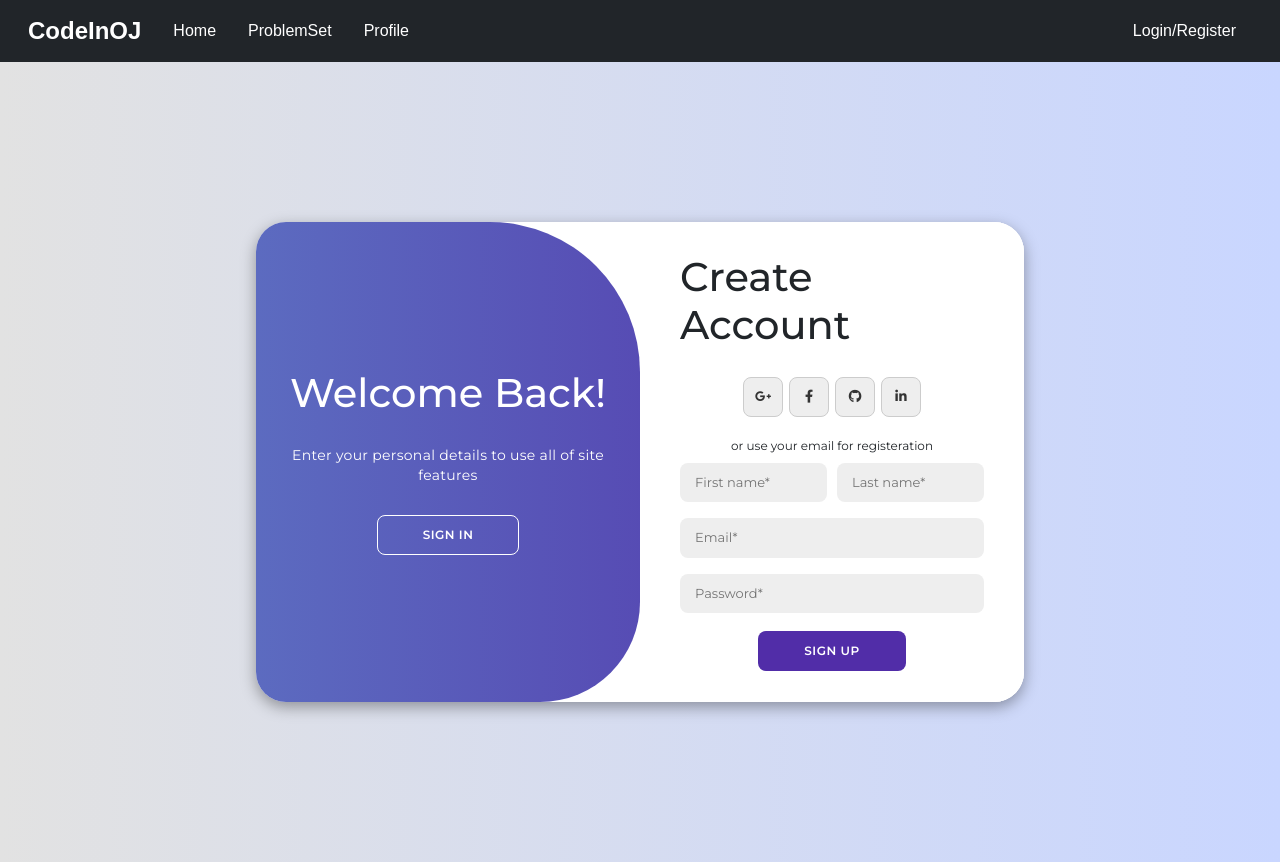
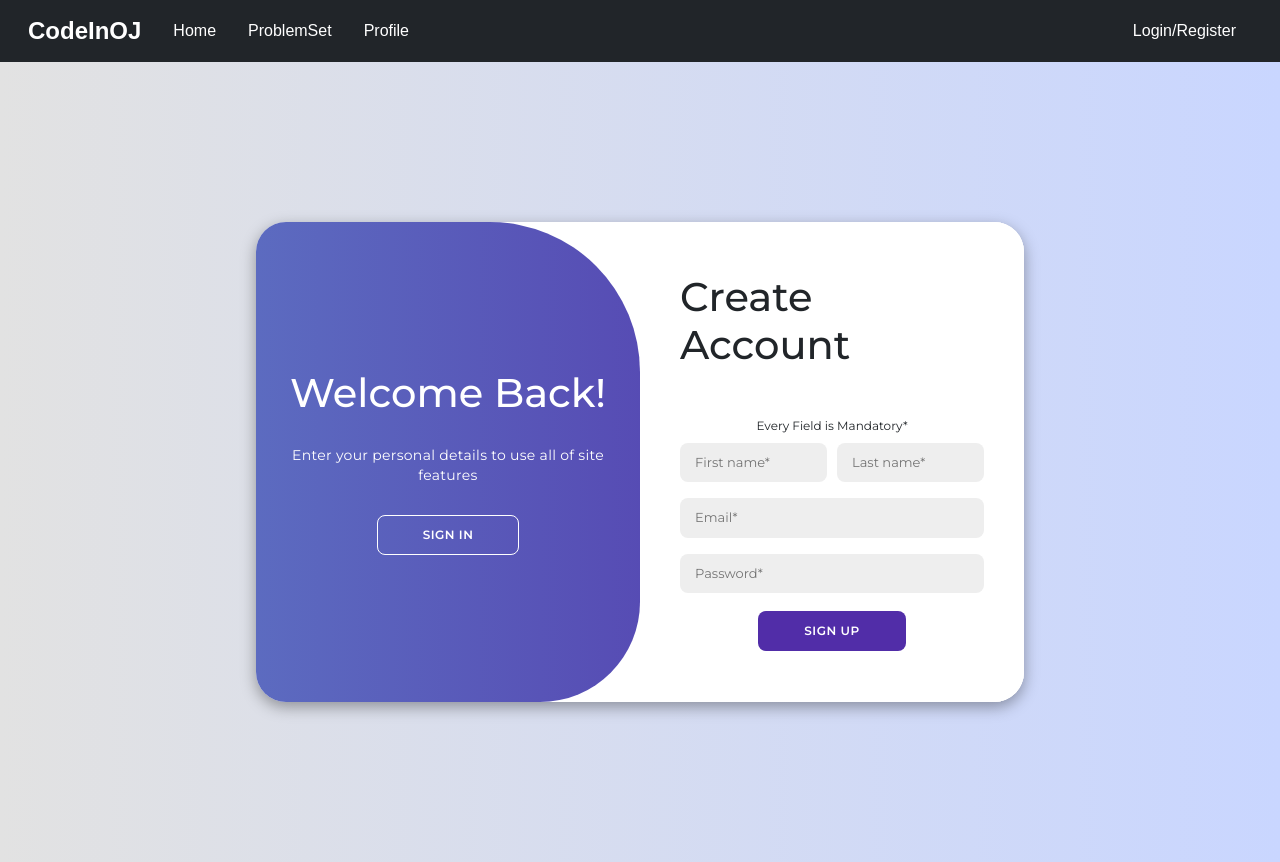
Before and after one commit to adityajais8090/CodeInOJ, a React (Create React App) app in the folder codeinoj/: page /login in a window 1280 px wide. Both pictures are taken after a click on the button "SIGN UP". Built offline with nearby package versions, Linux system fonts and the light colour scheme; no server answers.

Commit message:
Add Mandatory Text for register

```diff
--- a/codeinoj/src/pages/login.js
+++ b/codeinoj/src/pages/login.js
@@ -117,12 +117,13 @@ const handleLoginSubmit = async (e) => {
             <form>
                 <h1>Create Account</h1>
                 <div class="social-icons">
-                    <a href="#" class="icon"><i class="fa-brands fa-google-plus-g"></i></a>
+                    {/* <a href="#" class="icon"><i class="fa-brands fa-google-plus-g"></i></a>
                     <a href="#" class="icon"><i class="fa-brands fa-facebook-f"></i></a>
                     <a href="#" class="icon"><i class="fa-brands fa-github"></i></a>
-                    <a href="#" class="icon"><i class="fa-brands fa-linkedin-in"></i></a>
+                    <a href="#" class="icon"><i class="fa-brands fa-linkedin-in"></i></a> */}
                 </div>
-                <span>or use your email for registeration</span>
+
+                <span>Every Field is Mandatory*</span>
                 <div className="row row-login" >
                 <div className="col col-login" >
                 <input type="text"
@@ -162,12 +163,12 @@ const handleLoginSubmit = async (e) => {
             <form>
                 <h1>Sign In</h1>
                 <div class="social-icons">
-                    <a href="#" class="icon"><i class="fa-brands fa-google-plus-g"></i></a>
+                    {/* <a href="#" class="icon"><i class="fa-brands fa-google-plus-g"></i></a>
                     <a href="#" class="icon"><i class="fa-brands fa-facebook-f"></i></a>
                     <a href="#" class="icon"><i class="fa-brands fa-github"></i></a>
-                    <a href="#" class="icon"><i class="fa-brands fa-linkedin-in"></i></a>
+                    <a href="#" class="icon"><i class="fa-brands fa-linkedin-in"></i></a> */}
                 </div>
-                <span>or use your email password</span>
+                <span> Use your email password</span>
 
                 <input type="email"
                 placeholder="Email*"
```
